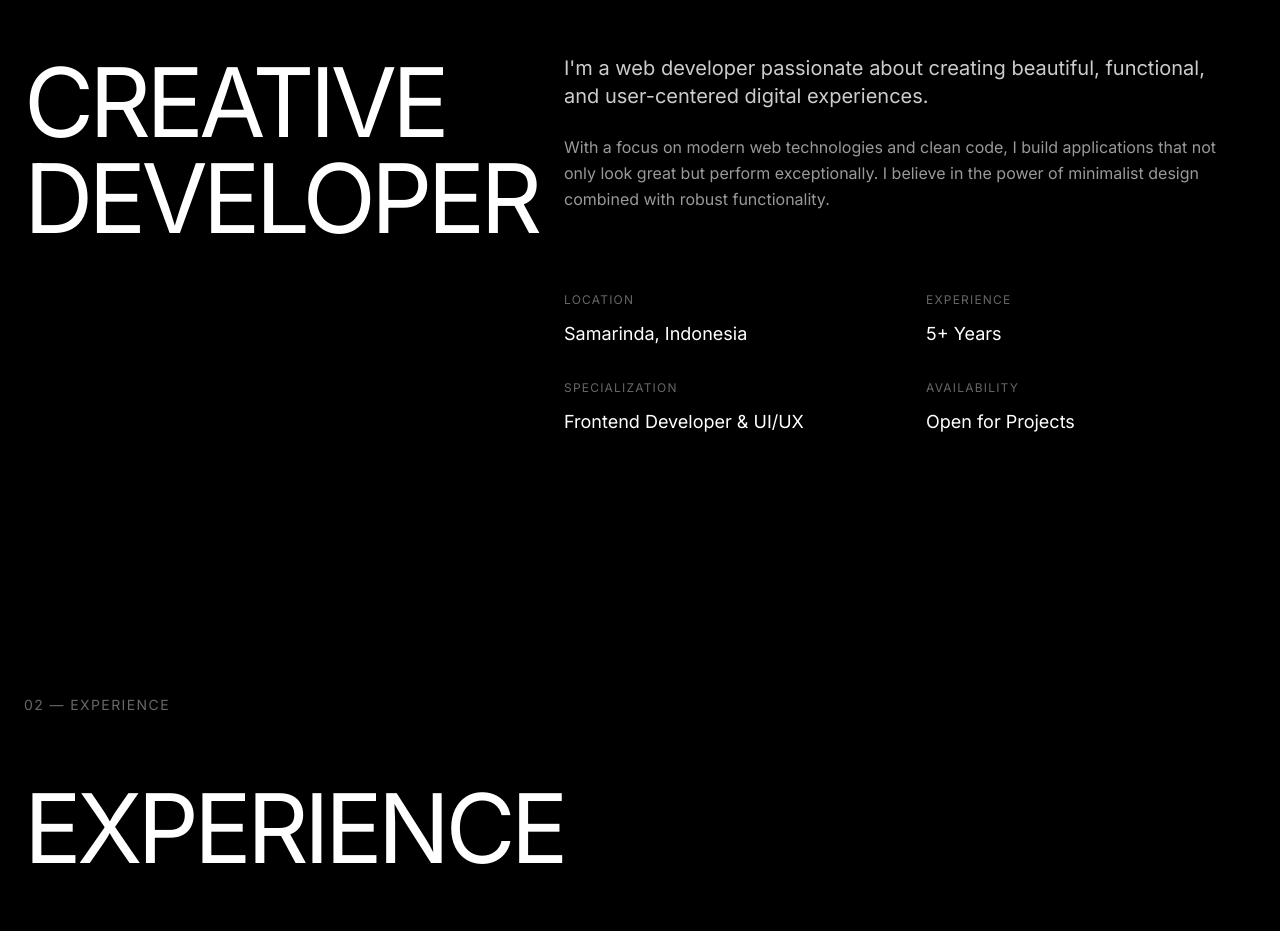
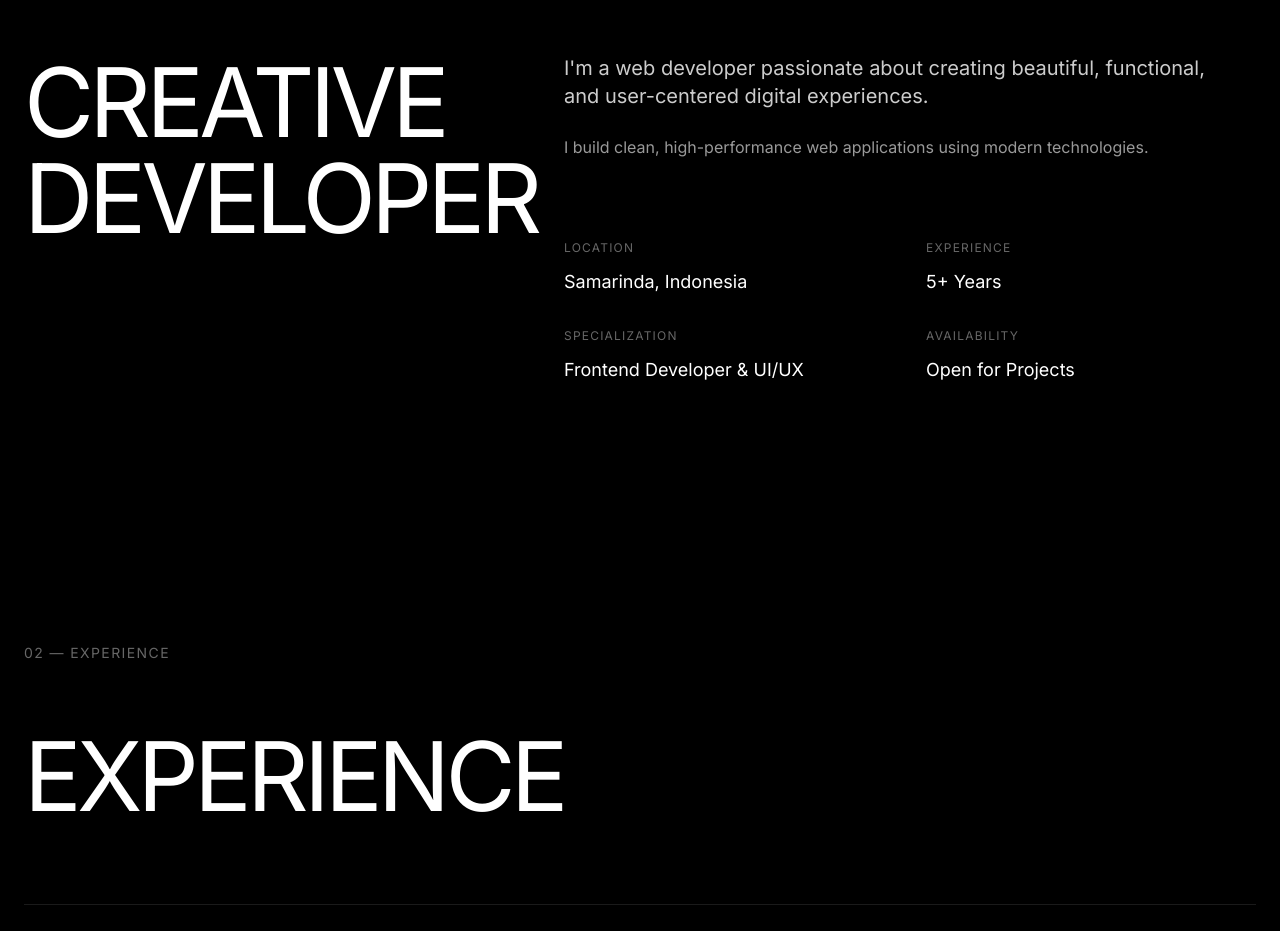
Before and after one commit to mhmmdarsy/arc-porto, a React (Vite) app: page / in a window 1280 px wide. Shown: the part 1060-1991 px from the top of the page. Built offline with nearby package versions, Linux system fonts and the light colour scheme.

Commit message:
refactor: simplify description in AboutSection component

```diff
--- a/src/components/sections/about/AboutSection.tsx
+++ b/src/components/sections/about/AboutSection.tsx
@@ -38,10 +38,8 @@ export function AboutSection() {
                 functional, and user-centered digital experiences.
               </p>
               <p className="leading-relaxed opacity-60">
-                With a focus on modern web technologies and clean code, I build
-                applications that not only look great but perform exceptionally.
-                I believe in the power of minimalist design combined with robust
-                functionality.
+                I build clean, high-performance web applications using modern
+                technologies.
               </p>
             </div>
 
```
